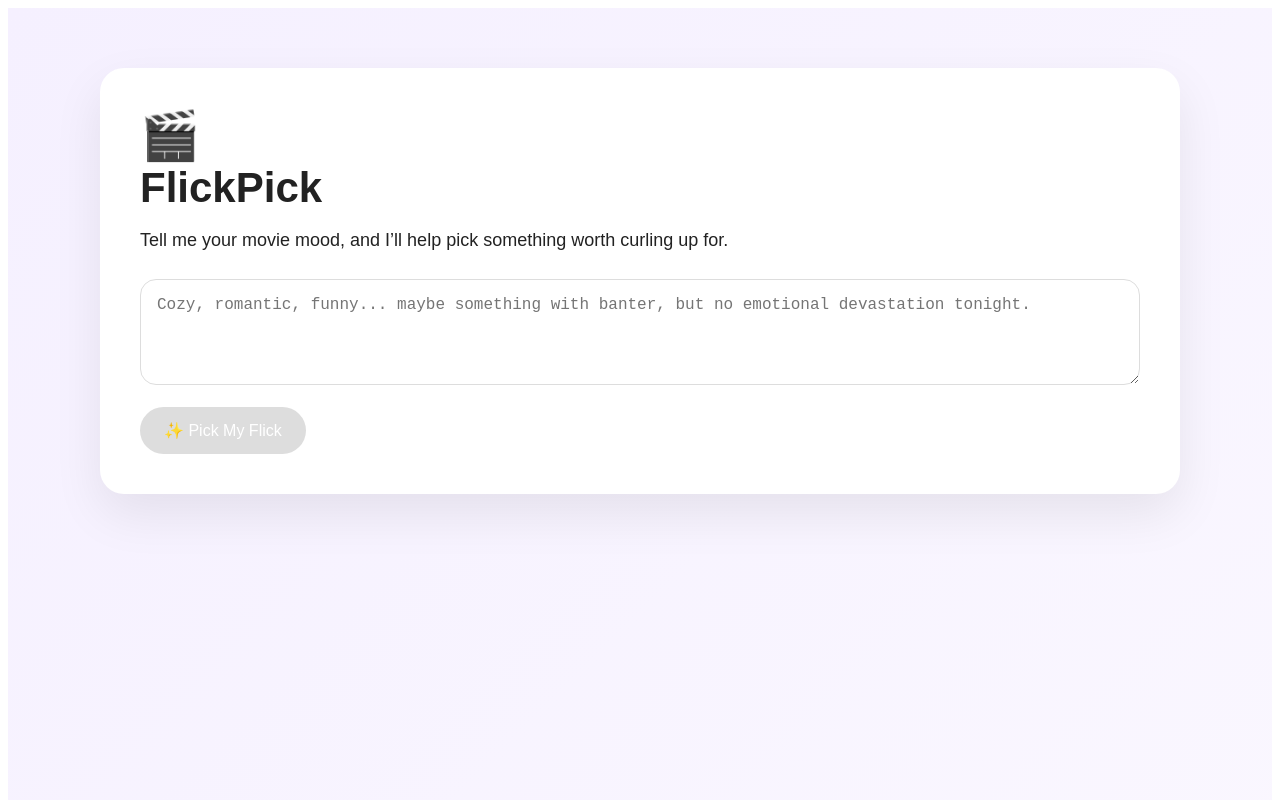
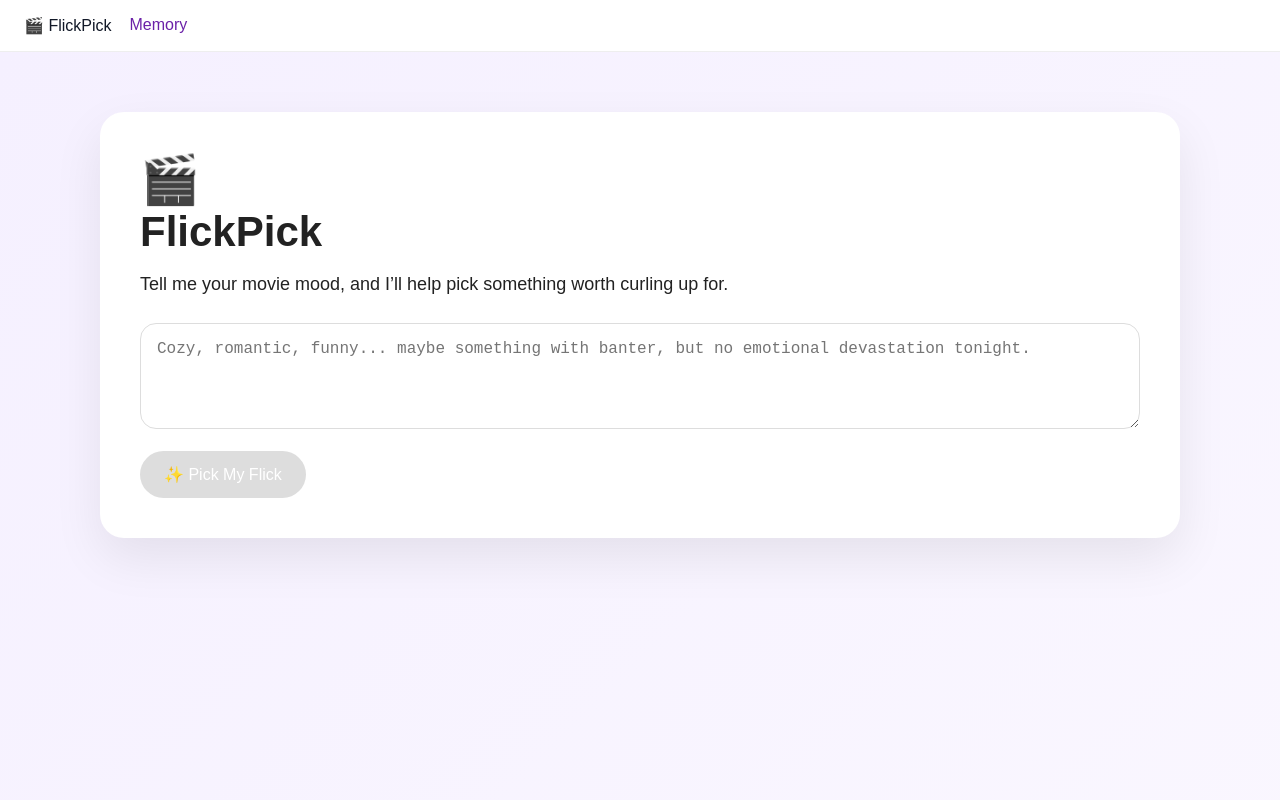
Before and after one commit to NatalieNigro/flickpick, a Next.js app: page / in a window 1280 px wide. Shown: the top 800 px of the page. Built offline with nearby package versions, Linux system fonts and the light colour scheme.

Commit message:
Update layout.js

```diff
--- a/app/layout.js
+++ b/app/layout.js
@@ -1,12 +1,46 @@
+// Import Link from Next.js so we can navigate between pages
+import Link from "next/link";
+
+// Metadata is optional but helps define the app title
 export const metadata = {
   title: "FlickPick",
   description: "A playful movie picker app",
 };
 
+// RootLayout wraps EVERY page in your app
+// This is where we define things like navigation that appear everywhere
 export default function RootLayout({ children }) {
   return (
     <html lang="en">
-      <body>{children}</body>
+      <body style={{ margin: 0, fontFamily: "Arial, sans-serif" }}>
+
+        {/* -----------------------------
+            TOP NAVIGATION BAR
+           ----------------------------- */}
+        <nav
+          style={{
+            padding: "16px 24px",
+            display: "flex",
+            gap: "18px",
+            borderBottom: "1px solid #eee",
+            background: "white",
+          }}
+        >
+          {/* Link to Home page */}
+          <Link href="/" style={{ textDecoration: "none", color: "#111827" }}>
+            🎬 FlickPick
+          </Link>
+
+          {/* Link to Memory page */}
+          <Link href="/memory" style={{ textDecoration: "none", color: "#6b21a8" }}>
+            Memory
+          </Link>
+        </nav>
+
+        {/* This is where each page's content gets rendered */}
+        {children}
+
+      </body>
     </html>
   );
 }
```
